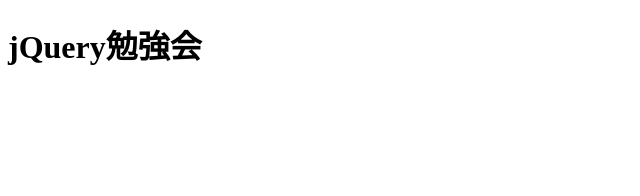
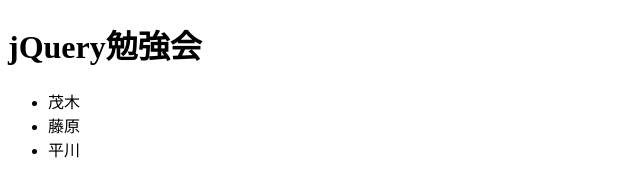
Before and after one commit to gaisei/pikuso, a plain HTML site: page index.html in a window 1280 px wide. Shown: the whole page, without its empty margins (0-640 px from the left). Drawn offline with Linux system fonts and the light colour scheme.

Commit message:
ul要素追加

```diff
--- a/index.html
+++ b/index.html
@@ -5,5 +5,10 @@
 </head>
 <body>
   <h1>jQuery勉強会</h1>
+  <ul>
+      <li>茂木</li>
+      <li>藤原</li>
+      <li>平川</li>
+  </ul>
 </body>
 </html>
```
